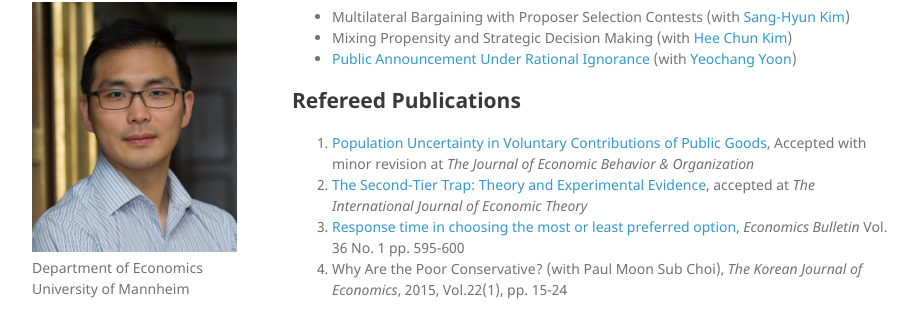
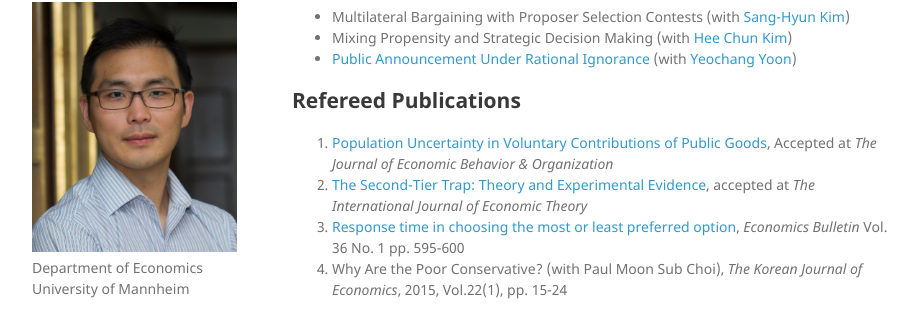
Before and after one commit to kimdukgyoo/kimdukgyoo.github.io, a Jekyll site: the page built from research.md, in a window 1280 px wide. Shown: the part 221-543 px from the top of the page, without its empty margins (178-1095 px from the left). Built offline with Jekyll 4.4.1, drawn with Linux system fonts in a browser that asks for light colours; our own code applies the rules of GitHub Pages for plain Markdown files.

Commit message:
Update research.md

```diff
--- a/research.md
+++ b/research.md
@@ -8,7 +8,7 @@
 * <a href="https://kimdukgyoo.github.io/pdfjs/web/viewer.html?file=PARI_20170908.pdf" target="_blank"> Public Announcement Under Rational Ignorance</a> (with [Yeochang Yoon](https://sites.google.com/site/yyeochang/ "Yeochang Yoon's webpage"))
 
 ## Refereed Publications
-1.  <a href="https://kimdukgyoo.github.io/pdfjs/web/viewer.html?file=PopulationUncertaintyInVolutaryContributions-Elsevier.pdf" target="_blank"> Population Uncertainty in Voluntary Contributions of Public Goods</a>, Accepted with minor revision at _The Journal of Economic Behavior & Organization_
+1.  <a href="https://kimdukgyoo.github.io/pdfjs/web/viewer.html?file=PopulationUncertaintyInVolutaryContributions-Elsevier.pdf" target="_blank"> Population Uncertainty in Voluntary Contributions of Public Goods</a>, Accepted at _The Journal of Economic Behavior & Organization_
 1. <a href="https://kimdukgyoo.github.io/pdfjs/web/viewer.html?file=TheSecondTierTrap-TheoryandEvidence.pdf" target="_blank">The Second-Tier Trap: Theory and Experimental Evidence</a>, accepted at _The International Journal of Economic Theory_
 2. <a href="http://www.accessecon.com/Pubs/EB/2016/Volume36/EB-16-V36-I1-P59.pdf" target="_blank"> Response time in choosing the most or least preferred option</a>, _Economics Bulletin_ Vol. 36 No. 1 pp. 595-600
 3. Why Are the Poor Conservative? (with Paul Moon Sub Choi), _The Korean Journal of Economics_, 2015, Vol.22(1), pp. 15-24
```
